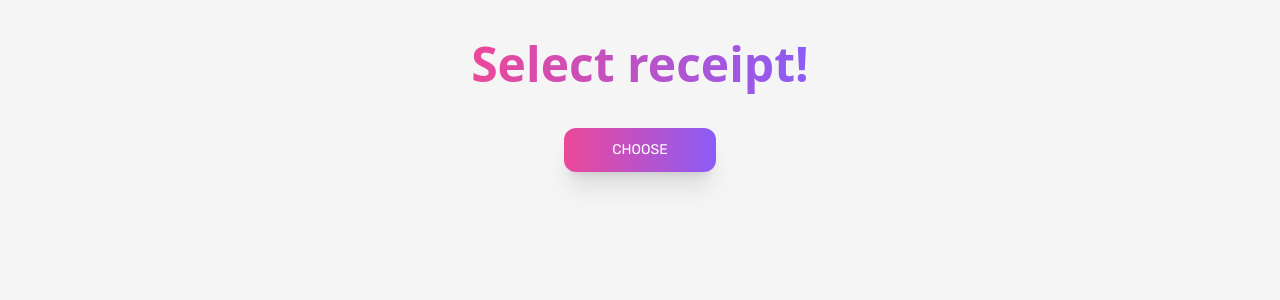
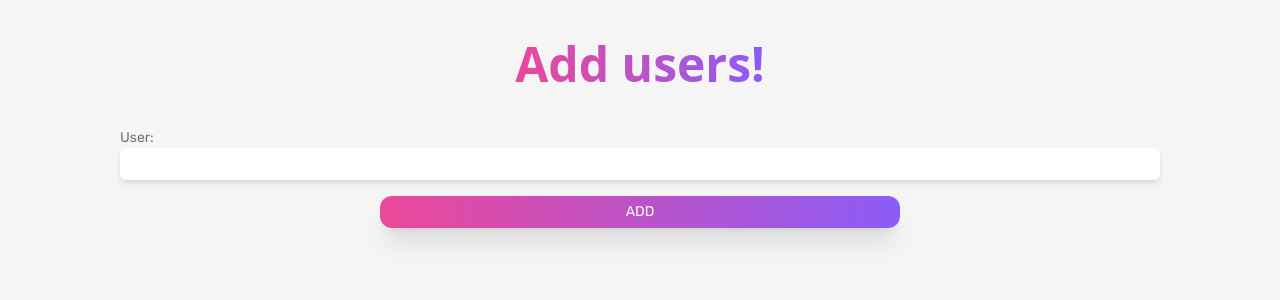
Before and after one commit to Ptaku09/receipt-scanner-client, a Next.js app: page / in a window 1280 px wide. Shown: the top 300 px of the page. Built offline with nearby package versions, Linux system fonts and the light colour scheme.

Commit message:
create form for adding users

```diff
--- /dev/null
+++ b/components/UsersScreen.tsx
@@ -0,0 +1,74 @@
+import React, { FormEvent, useEffect, useRef, useState } from 'react';
+import anime, { AnimeInstance } from 'animejs';
+
+const UsersScreen = () => {
+  const [users, setUsers] = useState<string[]>([]);
+  const [user, setUser] = useState<string>('');
+  const animationRef = useRef<AnimeInstance>();
+
+  useEffect(() => {
+    animationRef.current = anime({
+      targets: '.user',
+      opacity: [0, 1],
+      translateY: ['50px', '0px'],
+    });
+  }, [users]);
+
+  const handleAddUser = (e: FormEvent) => {
+    e.preventDefault();
+
+    if (user.length >= 2 && user.length <= 20 && !users.includes(user) && users.length < 6) {
+      console.log(user);
+      setUsers([...users, user]);
+      setUser('');
+    }
+  };
+
+  const handleRemoveUser = (index: number) => {
+    const newUsers = [...users];
+    newUsers.splice(index, 1);
+    setUsers(newUsers);
+  };
+
+  return (
+    <div className="w-full flex items-center justify-center flex-col gap-8">
+      <form onSubmit={handleAddUser} className="w-5/6 flex flex-col">
+        <label htmlFor="user" className="text-sm text-neutral-500 font-light">
+          User:
+        </label>
+        <input
+          id="user"
+          type="text"
+          value={user}
+          onChange={(e) => setUser(e.target.value)}
+          minLength={2}
+          maxLength={20}
+          className="h-8 px-2 text-xl rounded-md shadow-md"
+        />
+        <div className="w-full flex items-center justify-center mt-4">
+          <button
+            type="submit"
+            className="w-1/2 h-8 flex items-center justify-center bg-gradient-to-r from-pink-500 to-violet-500 px-12 py-3 text-bold text-white text-sm rounded-xl shadow-xl"
+          >
+            ADD
+          </button>
+        </div>
+      </form>
+      <div className="flex flex-col gap-3">
+        {users.map((user, index) => (
+          <div key={index} className="user w-80 flex justify-between bg-stone-200 rounded-xl shadow-sm [&>*]:flex [&>*]:items-center">
+            <div className="px-2 py-1 text-lg">{user}</div>
+            <button
+              onClick={() => handleRemoveUser(index)}
+              className="w-20 h-auto justify-center rounded-xl bg-gradient-to-r from-pink-500 to-violet-500 text-xs font-bold text-white"
+            >
+              REMOVE
+            </button>
+          </div>
+        ))}
+      </div>
+    </div>
+  );
+};
+
+export default UsersScreen;
--- a/constants/uploadStatus.ts
+++ b/constants/uploadStatus.ts
@@ -4,4 +4,5 @@ export enum UploadStatus {
   UPLOADING = 'Upload receipt!',
   SCANNING = 'Scanning!',
   RESULTS = 'Check prices!',
+  USERS = 'Add users!',
 }
--- a/pages/index.tsx
+++ b/pages/index.tsx
@@ -9,11 +9,12 @@ import axios from 'axios';
 import ProductsPreview from '@/components/ProductsPreview';
 import { ProductsContext } from '@/providers/ProductsProvider';
 import LoadingScreen from '@/components/LoadingScreen';
+import UsersScreen from '@/components/UsersScreen';
 
 const Home: NextPage = () => {
   const [image, setImage] = useState<string>('');
   const [croppedImage, setCroppedImage] = useState<string>('');
-  const [currentStep, setCurrentStep] = useState<UploadStatus>(UploadStatus.SELECTING);
+  const [currentStep, setCurrentStep] = useState<UploadStatus>(UploadStatus.USERS);
   const { setProducts } = useContext(ProductsContext);
   const animationRef = useRef<AnimeTimelineInstance>();
 
@@ -84,6 +85,8 @@ const Home: NextPage = () => {
           <LoadingScreen />
         ) : currentStep === UploadStatus.RESULTS ? (
           <ProductsPreview onProductsConfirmed={onProductsConfirmed} onPreviewCancel={() => setCurrentStep(UploadStatus.UPLOADING)} />
+        ) : currentStep === UploadStatus.USERS ? (
+          <UsersScreen />
         ) : (
           <div className="w-full flex items-center justify-center flex-col gap-5">
             <p>error</p>
```
